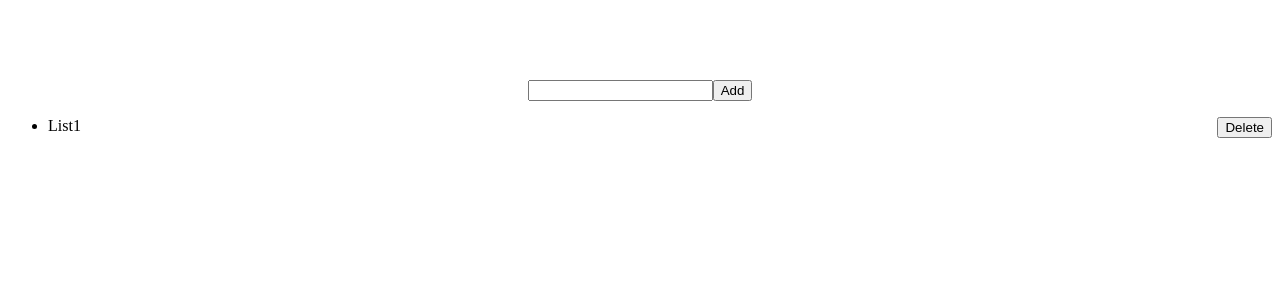
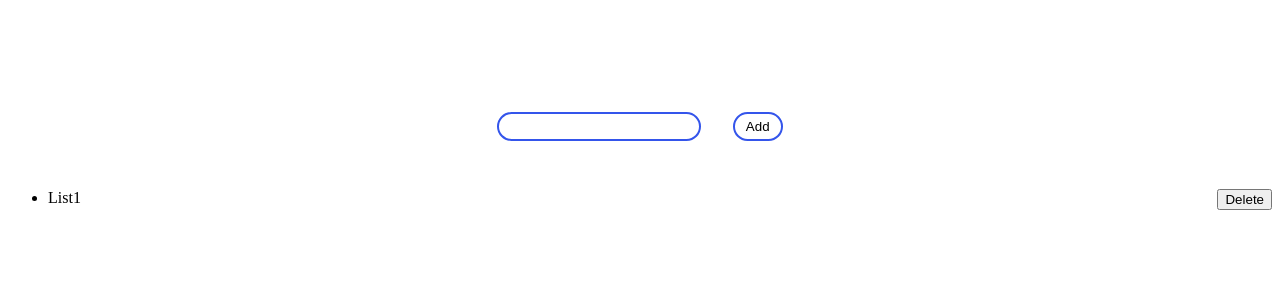
Before and after one commit to GyunHeee/preonboard-frontend-march, a React (Vite) app: page / in a window 1280 px wide. Shown: the top 300 px of the page. Built offline with nearby package versions, Linux system fonts and the light colour scheme.

Commit message:
Feat: add TodoForm component

```diff
--- a/src/components/Todo/TodoForm.tsx
+++ b/src/components/Todo/TodoForm.tsx
@@ -7,17 +7,20 @@ export default function TodoForm() {
   const dispatch = useDispatch();
   const [todoText, setTodoText] = useState('');
 
-  const handleAdd = (e) => {
+  const handleAdd = (e: React.MouseEvent<HTMLButtonElement>) => {
     e.preventDefault();
-    console.log(todoText);
     dispatch(addTodo(todoText));
     setTodoText('');
   };
 
   return (
     <Form>
-      <input type="text" onChange={(e) => setTodoText(e.target.value)} />
-      <button onClick={(e) => handleAdd(e)}>Add</button>
+      <TextInput
+        type="text"
+        value={todoText}
+        onChange={(e) => setTodoText(e.target.value)}
+      />
+      <AddBtn onClick={(e) => handleAdd(e)}>Add</AddBtn>
     </Form>
   );
 }
@@ -28,3 +31,19 @@ const Form = styled.form`
   align-items: center;
   margin: auto;
 `;
+
+const TextInput = styled.input`
+  border-radius: 3rem;
+  margin: 2rem 1rem;
+  padding: 0.3rem 0.7rem;
+  border: solid 2px #3455eb;
+`;
+
+const AddBtn = styled.button`
+  border-radius: 3rem;
+  margin: 2rem 1rem;
+  padding: 0.3rem 0.7rem;
+  border: solid 2px #3455eb;
+  background: white;
+  cursor: pointer;
+`;
```
